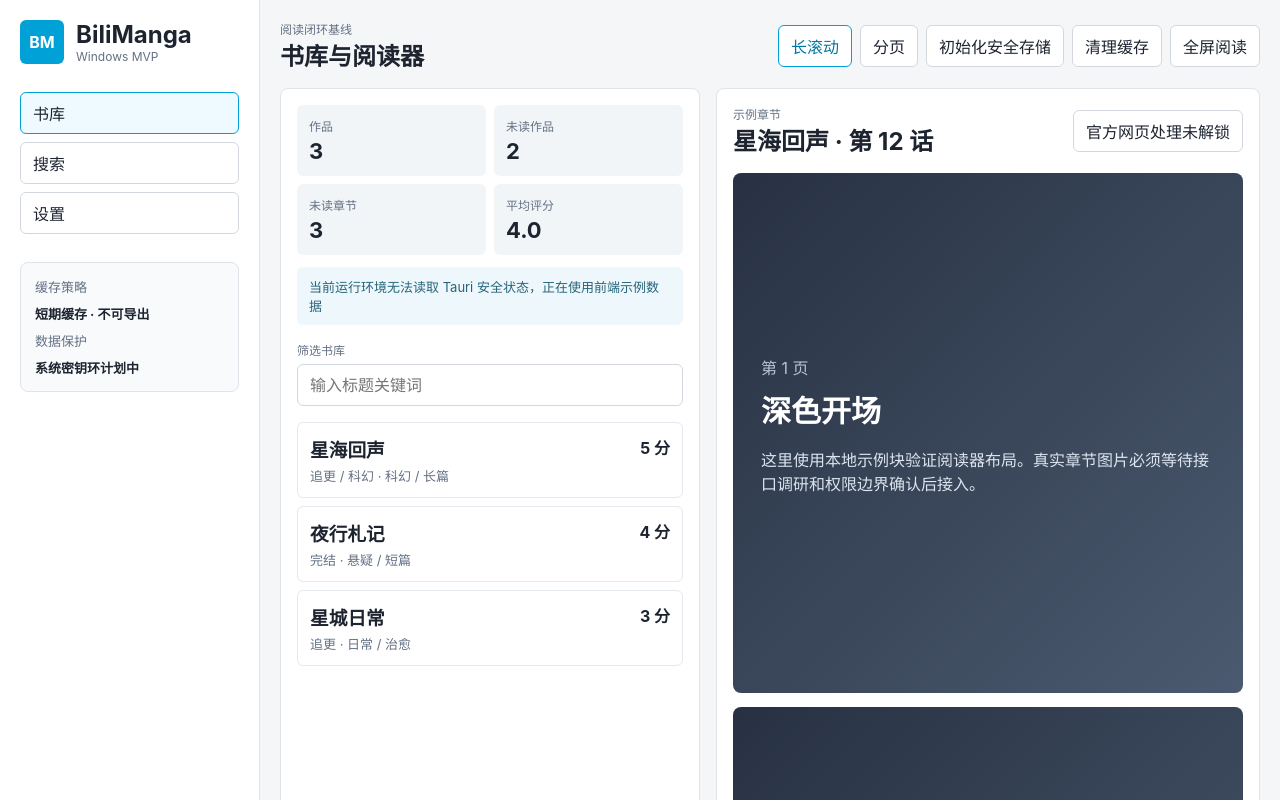
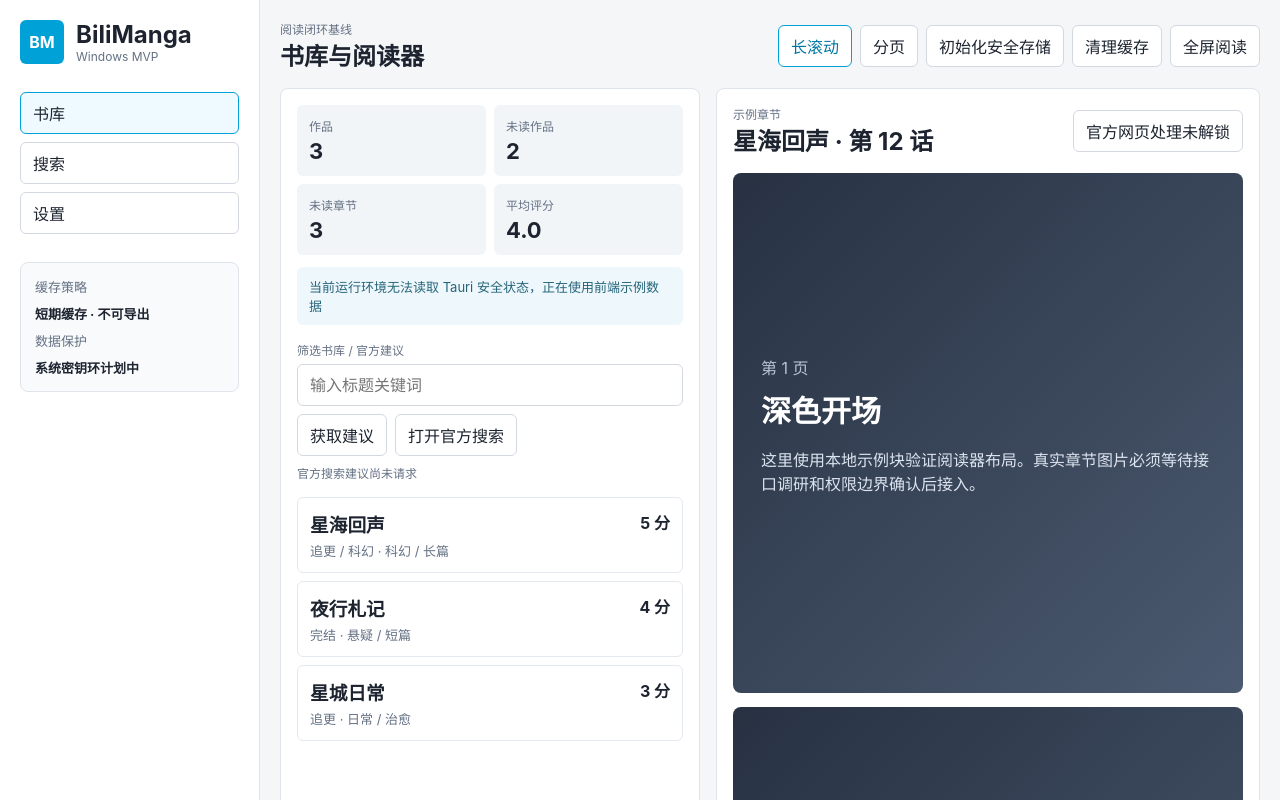
Before and after one commit to Vantalens/BilibiliManga, a React (Vite) app: page / in a window 1280 px wide. Shown: the top 800 px of the page. Built offline with nearby package versions, Linux system fonts and the light colour scheme.

Commit message:
feat: wire search suggestions into ui

```diff
--- a/src/App.tsx
+++ b/src/App.tsx
@@ -1,11 +1,13 @@
 import { useEffect, useMemo, useState } from "react";
 import {
   clearImageCache,
+  getSearchSuggestions,
   getStorageSecurityStatus,
   getStoredReadingProgress,
   initializeSecureStorage,
   listStoredLibraryItems,
   openOfficialMangaPage,
+  openOfficialSearchPage,
   upsertStoredLibraryItem,
   upsertStoredReadingProgress,
   type StorageSecurityStatus,
@@ -27,6 +29,8 @@ export default function App() {
   const [immersive, setImmersive] = useState(false);
   const [storageStatus, setStorageStatus] = useState<StorageSecurityStatus | null>(null);
   const [systemMessage, setSystemMessage] = useState("安全存储尚未初始化");
+  const [searchSuggestions, setSearchSuggestions] = useState<string[]>([]);
+  const [suggestionStatus, setSuggestionStatus] = useState("官方搜索建议尚未请求");
   const [libraryItems, setLibraryItems] = useState<LibraryItem[]>(sampleLibraryItems);
 
   const filteredItems = useMemo(
@@ -96,6 +100,28 @@ export default function App() {
       setSystemMessage(`已清理 ${result.removed_bytes} 字节短期图片缓存`);
     } catch (error) {
       setSystemMessage(`缓存清理失败：${String(error)}`);
+    }
+  }
+  async function requestSearchSuggestions() {
+    const term = query.trim();
+    if (!term) {
+      setSearchSuggestions([]);
+      setSuggestionStatus("输入关键词后可请求官方搜索建议");
+      return;
+    }
+
+    try {
+      setSuggestionStatus("正在请求官方搜索建议");
+      const result = await getSearchSuggestions(term, 8);
+      setSearchSuggestions(result.suggestions);
+      setSuggestionStatus(
+        result.suggestions.length > 0
+          ? "已通过受控 Tauri bridge 获取官方搜索建议"
+          : "官方搜索建议为空，可改用官方搜索页"
+      );
+    } catch (error) {
+      setSearchSuggestions([]);
+      setSuggestionStatus(`搜索建议失败，保留本地筛选并可使用官方搜索页：${String(error)}`);
     }
   }
 
@@ -183,10 +209,26 @@ export default function App() {
                 <Metric label="平均评分" value={summary.averageRating.toFixed(1)} />
               </div>
               <p className="system-message">{systemMessage}</p>
-              <label className="search">
-                <span>筛选书库</span>
-                <input value={query} onChange={(event) => setQuery(event.target.value)} placeholder="输入标题关键词" />
-              </label>
+              <div className="search-block">
+                <label className="search">
+                  <span>筛选书库 / 官方建议</span>
+                  <input value={query} onChange={(event) => setQuery(event.target.value)} placeholder="输入标题关键词" />
+                </label>
+                <div className="search-actions">
+                  <button onClick={requestSearchSuggestions}>获取建议</button>
+                  <button onClick={() => openOfficialSearchPage(query)}>打开官方搜索</button>
+                </div>
+                <p className="suggestion-status">{suggestionStatus}</p>
+                {searchSuggestions.length > 0 && (
+                  <div className="suggestion-list" aria-label="官方搜索建议">
+                    {searchSuggestions.map((suggestion) => (
+                      <button key={suggestion} onClick={() => setQuery(suggestion)}>
+                        {suggestion}
+                      </button>
+                    ))}
+                  </div>
+                )}
+              </div>
               <div className="library-list">
                 {filteredItems.map((item) => (
                   <article key={item.id} className="library-item">
--- a/src/bridge/tauriBridge.ts
+++ b/src/bridge/tauriBridge.ts
@@ -85,3 +85,12 @@ export async function openOfficialMangaPage(): Promise<void> {
   const url = await invoke<string>("official_manga_url");
   await openUrl(url);
 }
+export async function openOfficialSearchPage(keyword: string): Promise<void> {
+  const baseUrl = await invoke<string>("official_manga_url");
+  const url = new URL("search", baseUrl);
+  const normalized = keyword.trim();
+  if (normalized) {
+    url.searchParams.set("keyword", normalized);
+  }
+  await openUrl(url.toString());
+}
--- a/src/styles.css
+++ b/src/styles.css
@@ -198,6 +198,34 @@ button:hover {
   padding: 10px 12px;
 }
 
+
+.search-block {
+  display: grid;
+  gap: 8px;
+  margin: 16px 0;
+}
+
+.search-block .search {
+  margin: 0;
+}
+
+.search-actions,
+.suggestion-list {
+  display: flex;
+  flex-wrap: wrap;
+  gap: 8px;
+}
+
+.suggestion-status {
+  margin: 0;
+  color: #647184;
+  font-size: 12px;
+}
+
+.suggestion-list button {
+  padding: 6px 10px;
+  font-size: 13px;
+}
 .library-list {
   display: grid;
   gap: 8px;
```
Also changed, not shown: 2 other files (tests, documents, lock files or other folders).
